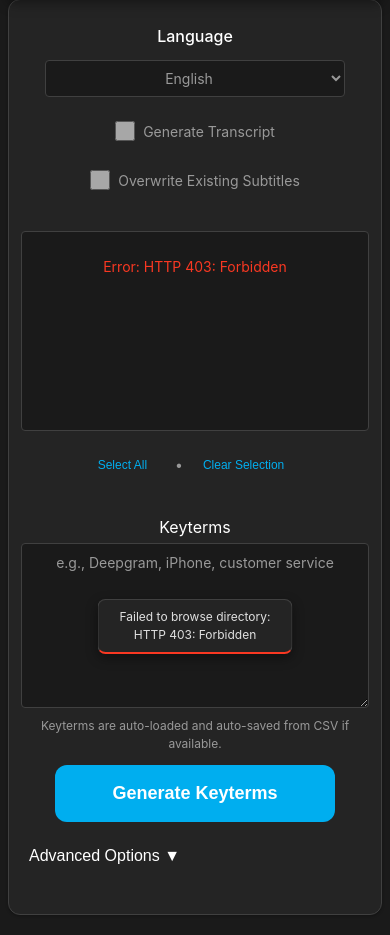
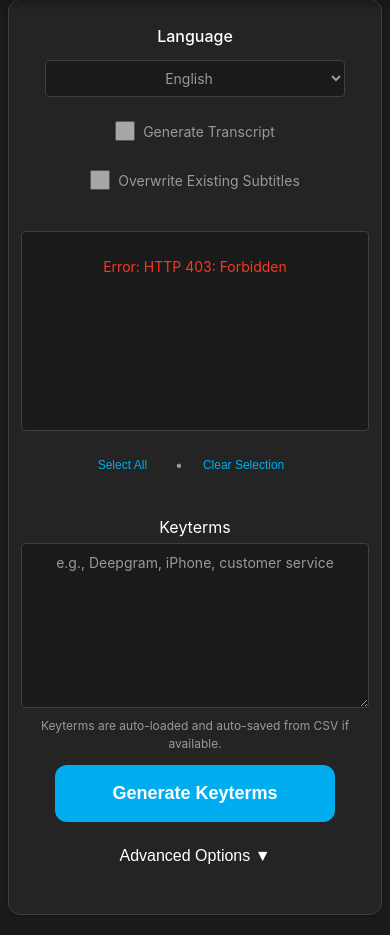
Before and after one commit to tylerbcrawford/deepgram-subtitles, a Flask app: page / in a window 390 px wide. Shown: the part 174-1109 px from the top of the page. Run offline with Flask 3, Linux system fonts and the light colour scheme.

Commit message:
gui tweaks

```diff
--- a/web/static/app.js
+++ b/web/static/app.js
@@ -687,6 +687,9 @@
 let generatingToast = null;
 
 function showToast(type, message, options = {}) {
+    // DISABLED: Toast notifications are currently disabled
+    return null;
+
     // Remove any existing toasts
     document.querySelectorAll('.toast').forEach(t => t.remove());
 
--- a/web/static/styles.css
+++ b/web/static/styles.css
@@ -1103,6 +1103,13 @@
   /* Advanced options */
   .llm-settings {
     padding: var(--space-m);
+  }
+
+  /* Advanced Options Toggle Button - Center on Mobile */
+  #advancedToggle {
+    display: block;
+    margin: 0 auto;
+    text-align: center;
   }
 
   /* Section headers */
```
